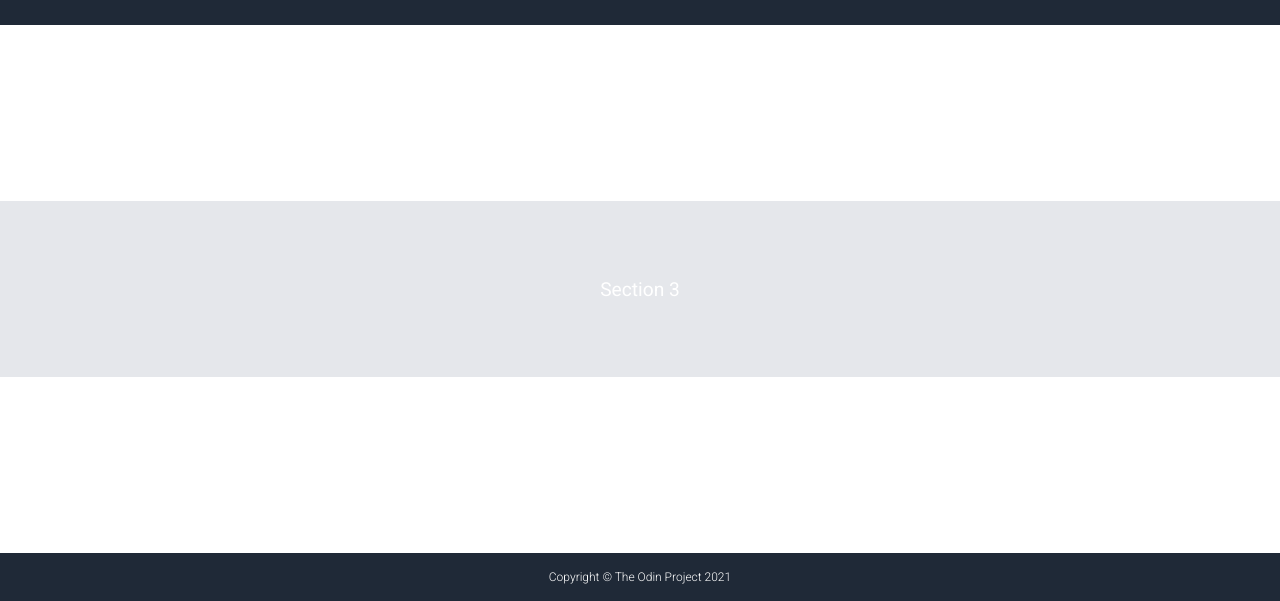
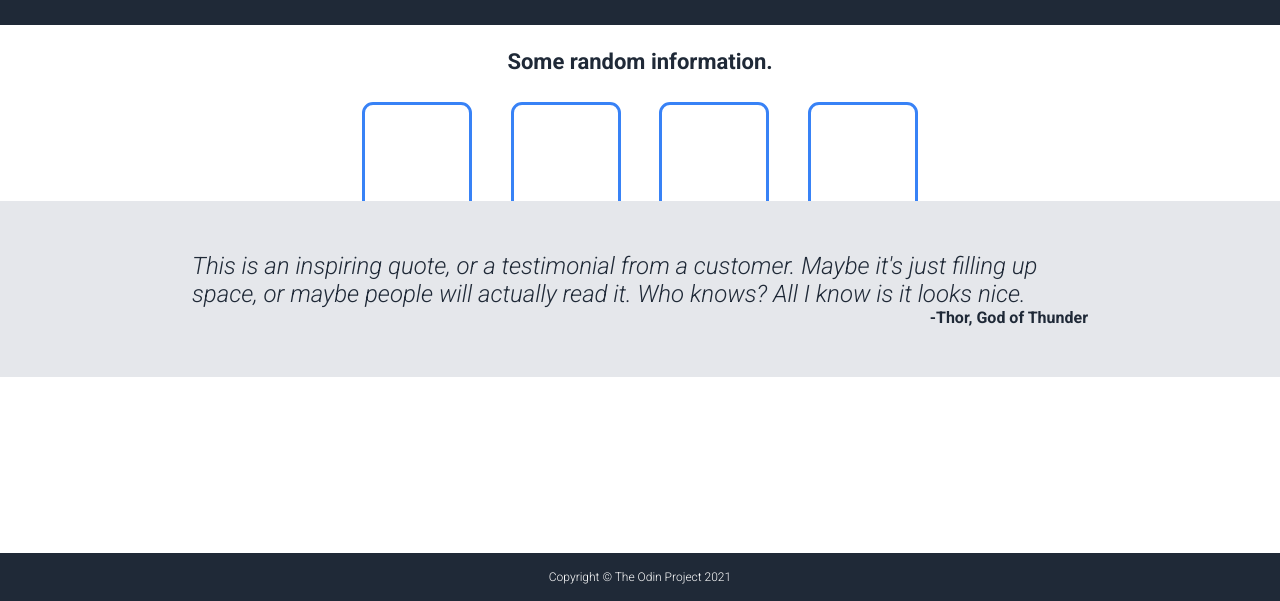
Before and after one commit to michaelkilonzo/landing-page, a plain HTML site: page index.html in a window 1280 px wide. Shown: the part 199-800 px from the top of the page. Drawn offline with Linux system fonts and the light colour scheme.

Commit message:
Section 3 finished

```diff
--- a/index.html
+++ b/index.html
@@ -30,8 +30,23 @@
                 <p>This is a placeholder for an image</p>
             </div>
         </section>
-        <section class="content" id="two">Section 2</section>
-        <section class="content" id="three">Section 3</section>
+        <section class="content" id="two">
+            <h1>Some random information.</h1>
+            <div class="img-container">
+                <div class="square"></div>
+                <div class="square"></div>
+                <div class="square"></div>
+                <div class="square"></div>
+            </div>
+        </section>
+        <section class="content" id="three">
+            <div class="content-body">
+                <p class="body">This is an inspiring quote, or a testimonial from a customer. Maybe it's just filling up space, or maybe people will actually read it. Who knows? All I know is it looks nice.</p>
+            </div>
+            <div class="content-signature">
+                <p class="signature">-Thor, God of Thunder</p>
+            </div>
+        </section>
         <section class="content" id="four">Section 4</section>
     </div>
 
--- a/styles.css
+++ b/styles.css
@@ -20,8 +20,6 @@ header, footer {
     justify-content: space-between;
     padding: 0 10%;
 }
-
-
 
 header p, li, a {
     text-decoration: none;
@@ -57,11 +55,9 @@ footer {
 .container {
     flex: 1;
     display: flex;
-    flex-direction: column; /* Stacks sections vertically */
+    flex-direction: column;
 }
 
-
-/* Content sections styling */
 .content {
     display: flex;
     align-items: center;
@@ -73,15 +69,12 @@ footer {
 
 }
 
-
 .content > * {
     overflow: scroll;
 }
 
-
 #one {
     display: flex;
-    flex: 1;
     background-color: #1F2937;
     padding: 0 10vw;
     gap: 3vw;
@@ -91,15 +84,12 @@ footer {
     flex: 1;
     display: 1;
     flex-direction: column;
-
 }
 
 #one .content-right {
     background-color: gray;
     height: 120px;
-
 }
-
 
 #one h1 {
     font-size: 30px;
@@ -112,7 +102,6 @@ footer {
     color: #E5E7EB;
     font-weight: 300;
     margin-bottom: 10px;
-
 }
 
 #one .content-right > p {
@@ -139,14 +128,64 @@ footer {
   }
 
 
-#two { background-color: white;
-    flex: 1;
+#two {
+    background-color: white;
+    flex-direction: column;
+    display: flex;
+    justify-content: flex-start;
+    padding-top: 3vh;
+
 }
 
-#three { background-color: #E5E7EB;
-    flex: 1;
+#two h1 {
+    color: #1F2937;
+    font-size: 22px;
 }
 
+#two .img-container {
+    display: flex;
+    flex-direction: row;
+    justify-content: center;
+    gap: 2em;
+    width: 90%;
+    margin-top: 30px;
+}
+
+.img-container > .square {
+    width: 110px;
+    height: 110px;
+    border-color: #3882f6;
+    border-width: 3px;
+    border-style: solid;
+    border-radius: 10%;
+}
+
+#three {
+    background-color: #E5E7EB;
+    display: flex;
+    flex-direction: column;
+}
+
+#three .content-body {
+    display: flex;
+    width: 70%;
+    justify-content: flex-start;
+    font-weight: 300;
+    font-style: italic;
+    font-size: 24px;
+}
+
+#three .content-signature {
+    display: flex;
+    width: 70%;
+    justify-content: flex-end;
+    font-weight: 600;
+    font-size: 16px;
+}
+
+#three p {
+    color: #1F2937;
+}
 #four { background-color: white;
     flex: 1;
 }
```
